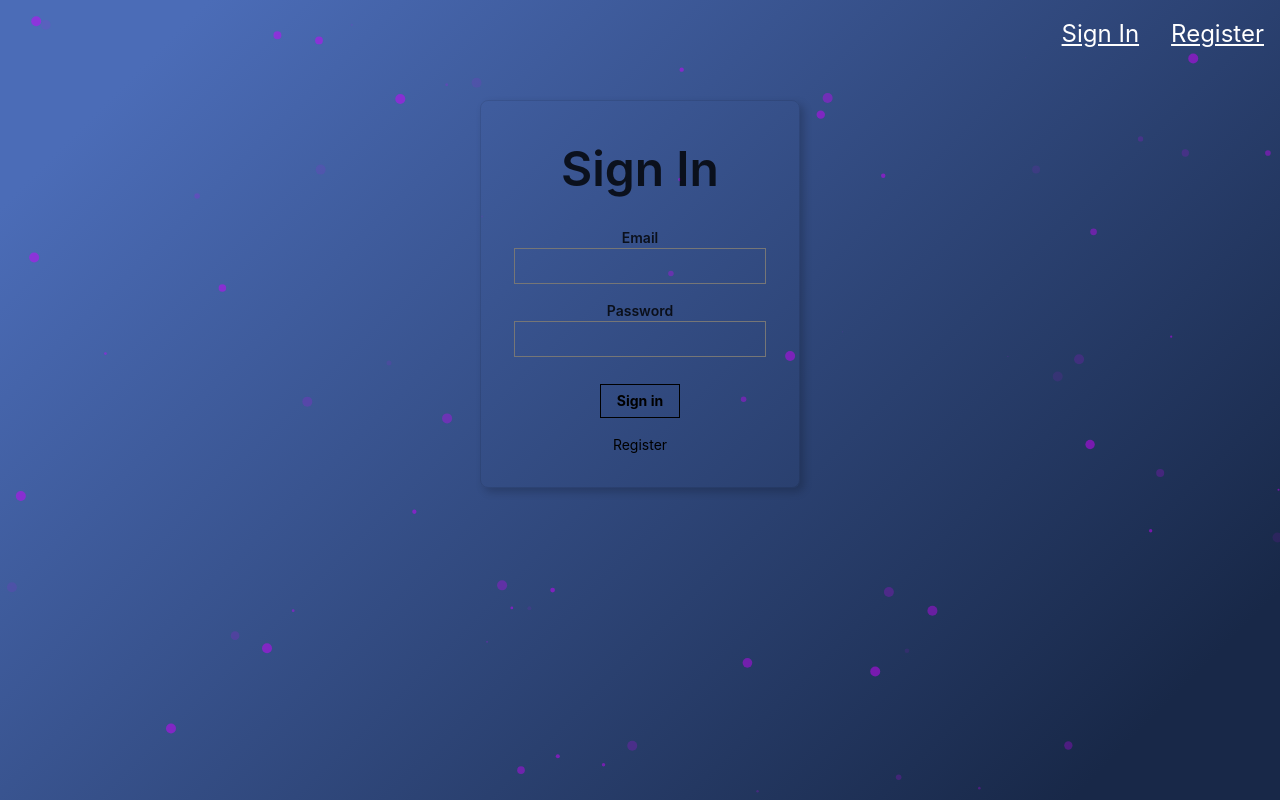
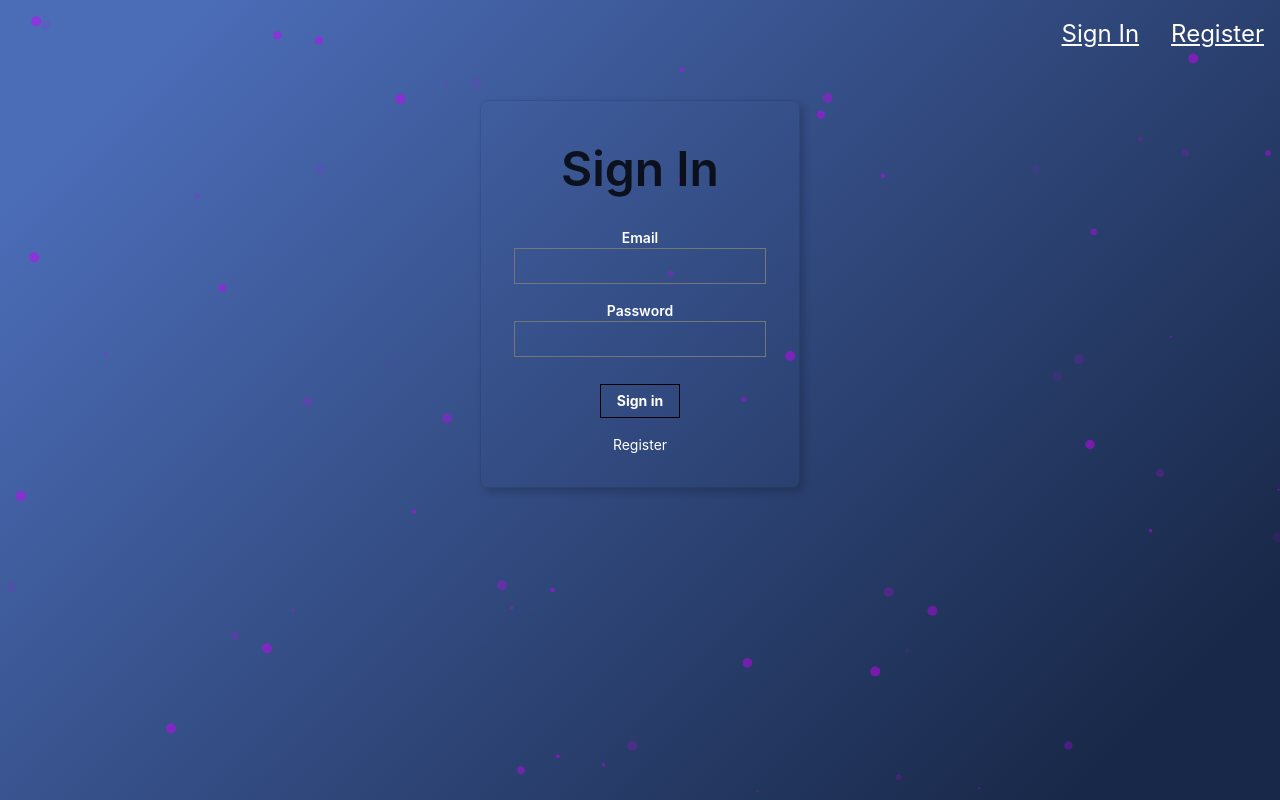
Before and after one commit to andriel300/facerecognitionbrain, a React (Create React App) app: page / in a window 1280 px wide. Built offline with nearby package versions, Linux system fonts and the light colour scheme.

Commit message:
change some styles using tachyons

```diff
--- a/src/components/ImageLinkForm/ImageLinkForm.js
+++ b/src/components/ImageLinkForm/ImageLinkForm.js
@@ -4,8 +4,8 @@ import "./ImageLinkForm.css";
 const ImageLinkForm = ({ onInputChange, onButtonSubmit }) => {
   return (
     <div>
-      <p className="f3 pa3">
-        {"This Magic Brain will detect faces in your pictures. give it a try"}
+      <p className="mt2 mb3 f4 fw4 ttu tracked near-white">
+        {"This Magic Brain will detect faces in your pictures. give it a try!"}
       </p>
       <div className="center">
         <div className="form center pa4 br3 shadow-5">
--- a/src/components/Register/Register.js
+++ b/src/components/Register/Register.js
@@ -8,7 +8,7 @@ const Register = ({ onRouteChange }) => {
           <fieldset id="sign_up" className="ba b--transparent ph0 mh0">
             <legend className="f1 fw6 ph0 mh0">Register</legend>
             <div className="mt3">
-              <label className="db fw6 lh-copy f6" htmlFor="Name">
+              <label className="db fw6 lh-copy f6 white" htmlFor="Name">
                 Name
               </label>
               <input
@@ -19,7 +19,7 @@ const Register = ({ onRouteChange }) => {
               />
             </div>
             <div className="mt3">
-              <label className="db fw6 lh-copy f6" htmlFor="email-address">
+              <label className="db fw6 lh-copy f6 white" htmlFor="email-address">
                 Email
               </label>
               <input
@@ -30,7 +30,7 @@ const Register = ({ onRouteChange }) => {
               />
             </div>
             <div className="mv3">
-              <label className="db fw6 lh-copy f6" htmlFor="password">
+              <label className="db fw6 lh-copy f6 white" htmlFor="password">
                 Password
               </label>
               <input
@@ -44,7 +44,7 @@ const Register = ({ onRouteChange }) => {
           <div className="">
             <input
               onClick={() => onRouteChange("home")}
-              className="b ph3 pv2 input-reset ba b--black bg-transparent grow pointer f6 dib"
+              className="b ph3 pv2 input-reset ba b--black bg-transparent grow pointer f6 dib white"
               type="submit"
               value="Register"
             />
--- a/src/components/Signin/Signin.js
+++ b/src/components/Signin/Signin.js
@@ -8,7 +8,7 @@ const Signin = ({ onRouteChange }) => {
           <fieldset id="sign_up" className="ba b--transparent ph0 mh0">
             <legend className="f1 fw6 ph0 mh0">Sign In</legend>
             <div className="mt3">
-              <label className="db fw6 lh-copy f6" htmlFor="email-address">
+              <label className="db fw6 lh-copy f6 white" htmlFor="email-address">
                 Email
               </label>
               <input
@@ -19,7 +19,7 @@ const Signin = ({ onRouteChange }) => {
               />
             </div>
             <div className="mv3">
-              <label className="db fw6 lh-copy f6" htmlFor="password">
+              <label className="db fw6 lh-copy f6 white" htmlFor="password">
                 Password
               </label>
               <input
@@ -33,7 +33,7 @@ const Signin = ({ onRouteChange }) => {
           <div className="">
             <input
               onClick={() => onRouteChange("home")}
-              className="b ph3 pv2 input-reset ba b--black bg-transparent grow pointer f6 dib"
+              className="b ph3 pv2 input-reset ba b--black bg-transparent grow pointer f6 dib white"
               type="submit"
               value="Sign in"
             />
@@ -41,7 +41,7 @@ const Signin = ({ onRouteChange }) => {
           <div className="lh-copy mt3">
             <p
               onClick={() => onRouteChange("register")}
-              className="f6 link dim black db pointer"
+              className="f6 link dim black db pointer white"
             >
               Register
             </p>
```
